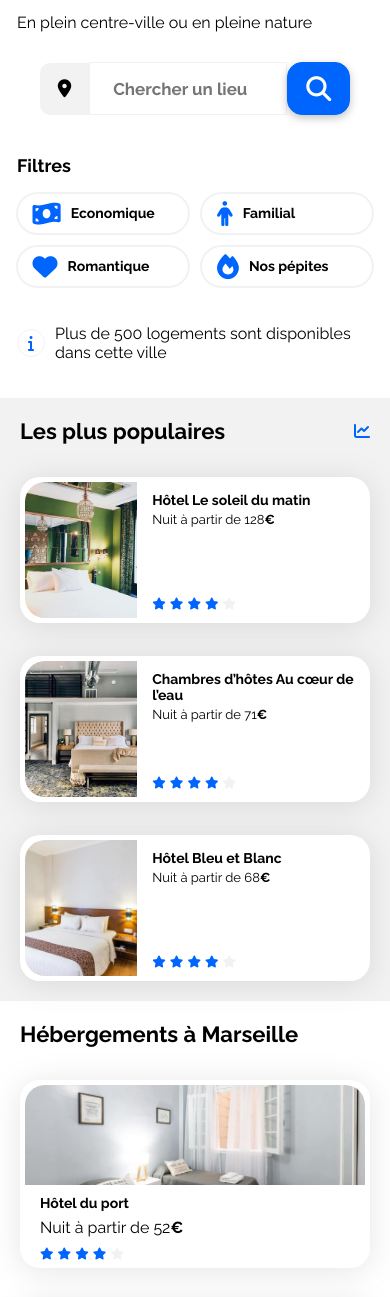
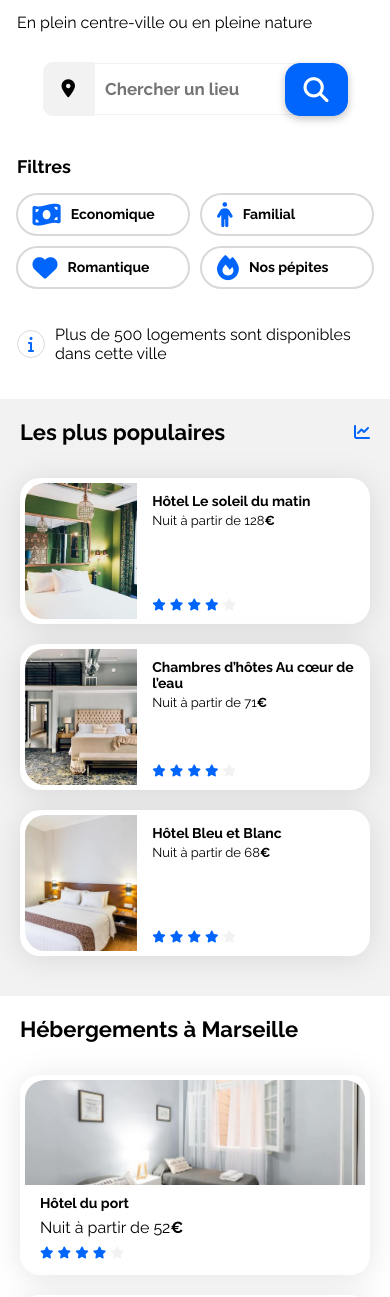
Before and after one commit to Brissard-Navarro-Lorenzo/bookiV2, a plain HTML site: page index.html in a window 390 px wide. Shown: the part 234-1531 px from the top of the page. Drawn offline with Linux system fonts and the light colour scheme.

Commit message:
Loupe sur formulaire + contours gris + solution probleme ancre trop haute

```diff
--- a/index.html
+++ b/index.html
@@ -34,7 +34,8 @@
                 </div>
                 <form>
                     <label for="recherche_lieu"></label>
-                    <input type="search" id="recherche_lieu" placeholder="Chercher un lieu">
+                    <!-- on aurait pu mettre un type="search" -->
+                    <input type="text" id="recherche_lieu" placeholder="Chercher un lieu">
                     <button class="loupe"><i class="fa-solid fa-magnifying-glass"></i></button>
                 </form>
                 <div class="bouton-recherche">
@@ -74,7 +75,9 @@
                     <div class="hebergements-cards">
                         <a href="#">
                             <article class="card">
+                                <div class="image-hebergements">
                                     <img src="./images/hebergements/fred-kleber.jpg" alt="Image de la chambre d'hôtel montrant un lit">
+                                </div>
                                 <div class="card-content">
                                     <div class="card-txt">
                                         <h3 class="card-title">Hôtel du port</h3>
@@ -93,7 +96,9 @@
                         </a>
                         <a href="#">
                             <article class="card">
+                                <div class="image-hebergements">
                                     <img src="./images/hebergements/febrian-zakaria.jpg" alt="Image de la chambre d'hôtel montrant un lit">
+                                </div>
                                 <div class="card-content">
                                     <div class="card-txt">
                                         <h3 class="card-title">Hôtel Chez Amina</h3>
@@ -112,7 +117,9 @@
                         </a>
                         <a href="#">
                             <article class="card">
+                                <div class="image-hebergements">
                                     <img src="./images/hebergements/reisetopia.jpg" alt="Image de la chambre d'hôtel montrant un lit">
+                                </div>
                                 <div class="card-content">
                                     <div class="card-txt">
                                         <h3 class="card-title">Hôtel Les mouettes</h3>
@@ -131,7 +138,9 @@
                         </a>
                         <a href="#">
                             <article class="card">
+                                <div class="image-hebergements">
                                     <img src="./images/hebergements/annie-spratt.jpg" alt="Image de la chambre d'hôtel montrant un lit">
+                                </div>
                                 <div class="card-content">
                                     <div class="card-txt">
                                         <h3 class="card-title">Hôtel de la mer</h3>
@@ -150,7 +159,9 @@
                         </a>
                         <a href="#">
                             <article class="card">
+                                <div class="image-hebergements">
                                     <img src="./images/hebergements/marcus-loke.jpg" alt="Image de la chambre d'hôtel montrant un lit">
+                                </div>
                                 <div class="card-content">
                                     <div class="card-txt">
                                         <h3 class="card-title">Auberge La Canebière</h3>
@@ -169,7 +180,9 @@
                         </a>
                         <a href="#">
                             <article class="card">
+                                <div class="image-hebergements">
                                     <img src="./images/hebergements/nicate-lee.jpg" alt="Image de la chambre d'hôtel montrant un lit">
+                                </div>
                                 <div class="card-content">
                                     <div class="card-txt">
                                         <h3 class="card-title">Auberge Le Panier</h3>
--- a/style.css
+++ b/style.css
@@ -104,15 +104,16 @@ nav img{
     border-bottom-left-radius: 10px;
 }
 
-input[type=search]{
+input[type=text]{
     border:solid 1px var(--main-bg-color);
-    padding: 15px 0px;
+    padding: 15px 10px;
     font-weight: bold;
     font-size: 17px;
-    text-align: center;
+    border-right: none;
+    width: 100%;
 }
 
-input[type=search]:focus{
+input[type=text]:focus{
     outline: none;
     border:solid 1px var(--main-bg-color);
 }
@@ -164,7 +165,7 @@ input[type=search]:focus{
     flex-direction: row;
     justify-content: center;
     align-items: center;
-    border: solid 2px var(--main-bg-color);
+    border: solid 2px #d9d9d9;
     gap: 10px;
     padding: 0px 15px;
     border-radius: 35px;
@@ -217,7 +218,7 @@ input[type=search]:focus{
 }
 
 .fa-info{
-    border:solid 1px var(--main-bg-color);
+    border:solid 1px #d9d9d9;
     border-radius: 90%;
     padding:5px 10px;
 }
@@ -264,6 +265,8 @@ input[type=search]:focus{
     flex-direction: row;
     flex-wrap: wrap;
     justify-content: space-between;
+    margin-top: 33px;
+    row-gap: 33px;
 }
 
 .hebergements-cards a{
@@ -273,13 +276,16 @@ input[type=search]:focus{
 .hebergements-cards .card{
     display: flex;
     flex-direction: column;
-    /*width: 225px;*/
-    margin-top: 33px;
+    height: 190px;
+}
+
+.image-hebergements{
+    height: 55%;
 }
 
 .hebergements-cards img{
     width: 100%;
-    height:100px;
+    height:100%;
     border-top-left-radius: 20px;
     border-top-right-radius: 20px;
 }
@@ -314,11 +320,12 @@ input[type=search]:focus{
     display: flex;
     justify-content: space-between;
     align-items: center;
+    margin-bottom: 33px;
 }
 
 .populaires-cards .card{
     display: flex;
-    margin-top: 33px;
+    margin-bottom: 20px;
 }
 
 .populaires-cards img {
@@ -372,6 +379,7 @@ input[type=search]:focus{
     display: flex;
     flex-direction: row;
     justify-content: space-between;
+    margin-top: 33px;
 }
 
 .activites-cards a{
@@ -385,7 +393,6 @@ input[type=search]:focus{
 }
 
 .card-activite{
-    margin-top: 33px;
     padding:0;
     background-color: white;
     border-radius: 20px;
@@ -471,6 +478,7 @@ input[type=search]:focus{
         display: flex;
         flex-direction: row;
         justify-content: space-between;
+        margin-top: 33px;
     }
 
     .populaires-cards a {
@@ -577,6 +585,10 @@ input[type=search]:focus{
         margin:4%;
     }
 
+    .icone_lieu{
+        border: solid 0.5px var(--main-bg-color);
+    }
+
     .formulaire{
         justify-content: center;
     }
@@ -584,6 +596,13 @@ input[type=search]:focus{
     form{
         display: flex;
         flex-direction: row;
+        position: relative;
+        width: 65%;
+    }
+
+    input[type=text] {
+        border-top-right-radius: 15px;
+        border-bottom-right-radius: 15px;
     }
 
     .Rechercher{
@@ -592,6 +611,8 @@ input[type=search]:focus{
 
     .loupe{
         display: block;
+        position: absolute;
+        right: 0%;
     }
 
     .fa-magnifying-glass{
@@ -642,6 +663,14 @@ input[type=search]:focus{
         width: 100%;
     }
 
+    .hebergements-cards .card{
+        margin-bottom: 20px;
+    }
+
+    .activites{
+        margin-top: 0px;
+    }
+
     .activites-cards{
         display: block;
     }
@@ -650,6 +679,10 @@ input[type=search]:focus{
         width: 100%;
     }
 
+    .card-activite{
+        margin-bottom: 20px;
+    }
+
     .pied-page{
         flex-direction: column;
     }
```
Lines whose indentation alone changed are shown as unchanged.
